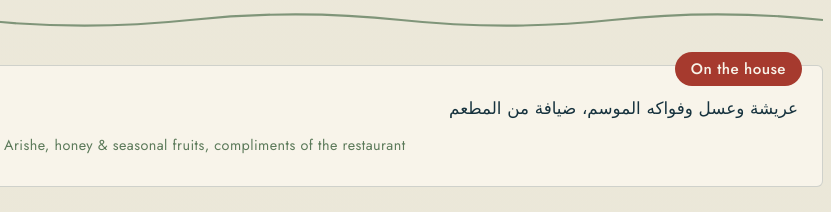
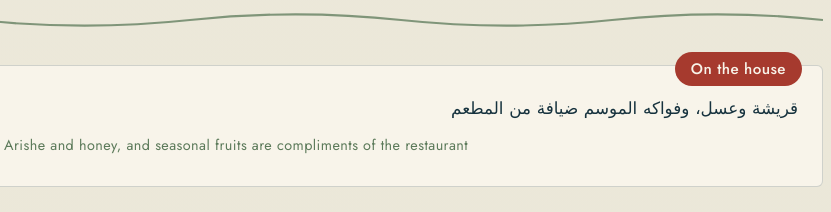
Before and after one commit to zeinaeddo/Jisr-El-Nahr, a plain HTML site: page index.html in a window 1280 px wide. Shown: the part 8968-9180 px from the top of the page, 239-1070 px from the left. Drawn offline with nearby package versions, Linux system fonts and the light colour scheme; a web font is replaced by a local one.

Commit message:
Update index.html

```diff
--- a/index.html
+++ b/index.html
@@ -388,8 +388,8 @@
     <div class="river-divider"><svg viewBox="0 0 600 20"><path d="M0 10 Q 75 18 150 10 T 300 10 T 450 10 T 600 10" stroke="#5C7A5A" stroke-width="1.5" fill="none"/></svg></div>
     <div class="set-menu">
       <span class="price-tag en">On the house</span>
-      <p>عريشة وعسل وفواكه الموسم، ضيافة من المطعم<br>
-      <span class="en" style="display:block; margin-top:6px; font-size:0.9rem; color:var(--herb);">Arishe, honey & seasonal fruits, compliments of the restaurant</span></p>
+      <p>قريشة وعسل، وفواكه الموسم ضيافة من المطعم<br>
+      <span class="en" style="display:block; margin-top:6px; font-size:0.9rem; color:var(--herb);">Arishe and honey, and seasonal fruits are compliments of the restaurant</span></p>
     </div>
   </section>
 
```
